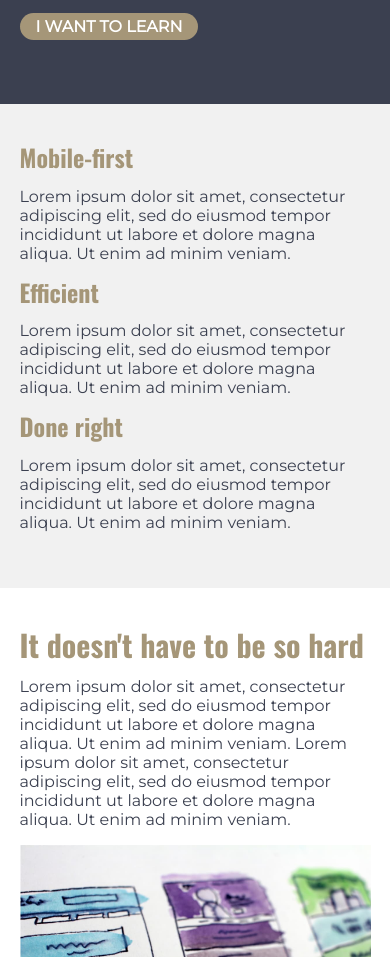
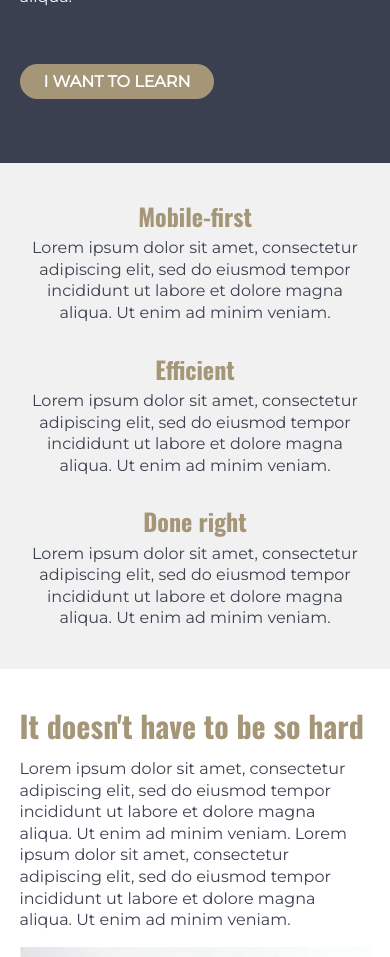
Before and after one commit to bachiito/CRL, a plain HTML site: page index.html in a window 390 px wide. Shown: the part 362-1319 px from the top of the page. Drawn offline with nearby package versions, Linux system fonts and the light colour scheme.

Commit message:
small screens done

```diff
--- a/css/styles.css
+++ b/css/styles.css
@@ -34,8 +34,8 @@ h2 {
   line-height: 1.1;
 }
 
-.article__title {
-  font-size: 1.875rem;
+p {
+  line-height: 1.35;
 }
 
 .hero__body,
@@ -45,6 +45,22 @@ h2 {
 .sidebar__body,
 .white {
   color: #ffffff;
+}
+
+.section-one__title,
+.section-one__body,
+.sidebar__title,
+.sidebar__body {
+  text-align: center;
+}
+
+.section-one__body {
+  margin-top: 0.5em;
+  margin-bottom: 2em;
+}
+
+.article__title {
+  font-size: 1.875rem;
 }
 
 .footer__title {
@@ -81,7 +97,16 @@ h2 {
   display: inline-block;
   background-color: var(--clr-secondary);
   border-radius: 10em;
-  padding: 0.25em 1em;
+  padding: 0.25em 0.75em;
+}
+
+.hero__link {
+  padding: 0.5em 1.5em;
+  margin-top: 2.5em;
+}
+
+.last-p {
+  margin-bottom: 0;
 }
 
 /* ================
@@ -129,6 +154,10 @@ header {
   margin: 0;
 }
 
+footer {
+  background-image: linear-gradient(#2e323f, var(--clr-primary));
+}
+
 /* ================
     MEDIA QUERIES
 ================ */
@@ -147,10 +176,6 @@ header {
     TYPOGRAPHY
   ================ */
 
-  p {
-    line-height: 1.35;
-  }
-
   .hero__title {
     font-size: 5.625rem;
   }
@@ -158,10 +183,6 @@ header {
   .hero__body,
   .hero__link {
     font-size: 1.5rem;
-  }
-
-  .hero__link {
-    padding: 0.5em 1.75em;
   }
 
   .section-one__title,
@@ -238,7 +259,6 @@ header {
 
   footer {
     padding: 4em;
-    background-image: linear-gradient(#2e323f, var(--clr-primary));
   }
 
   .footer__main-col {
--- a/index.html
+++ b/index.html
@@ -85,7 +85,7 @@
 
           <div class="section-one__col">
             <h2 class="section-one__title">Done right</h2>
-            <p class="section-one__body">
+            <p class="section-one__body last-p">
               Lorem ipsum dolor sit amet, consectetur adipiscing elit, sed do
               eiusmod tempor incididunt ut labore et dolore magna aliqua. Ut
               enim ad minim veniam.
```
